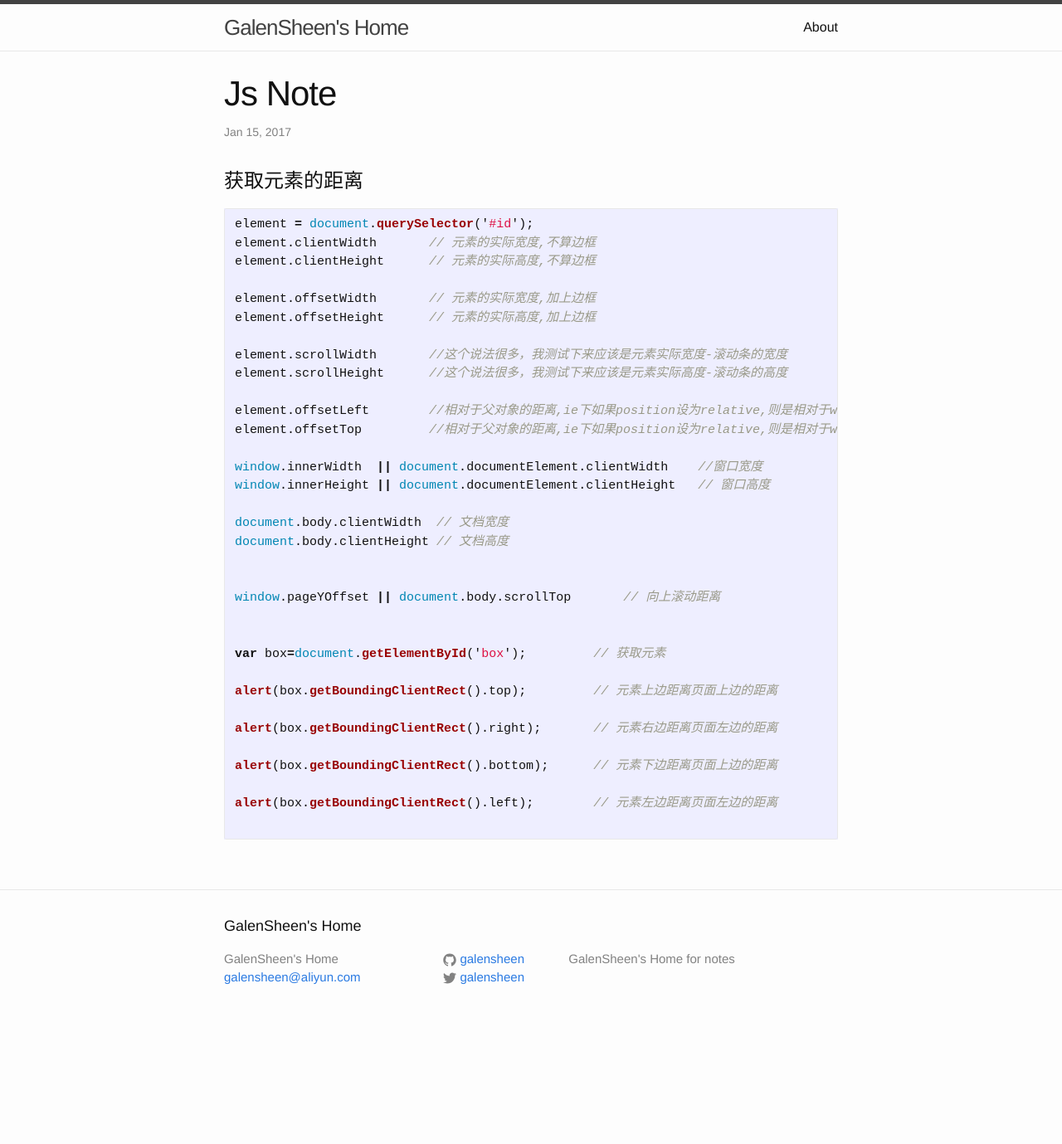
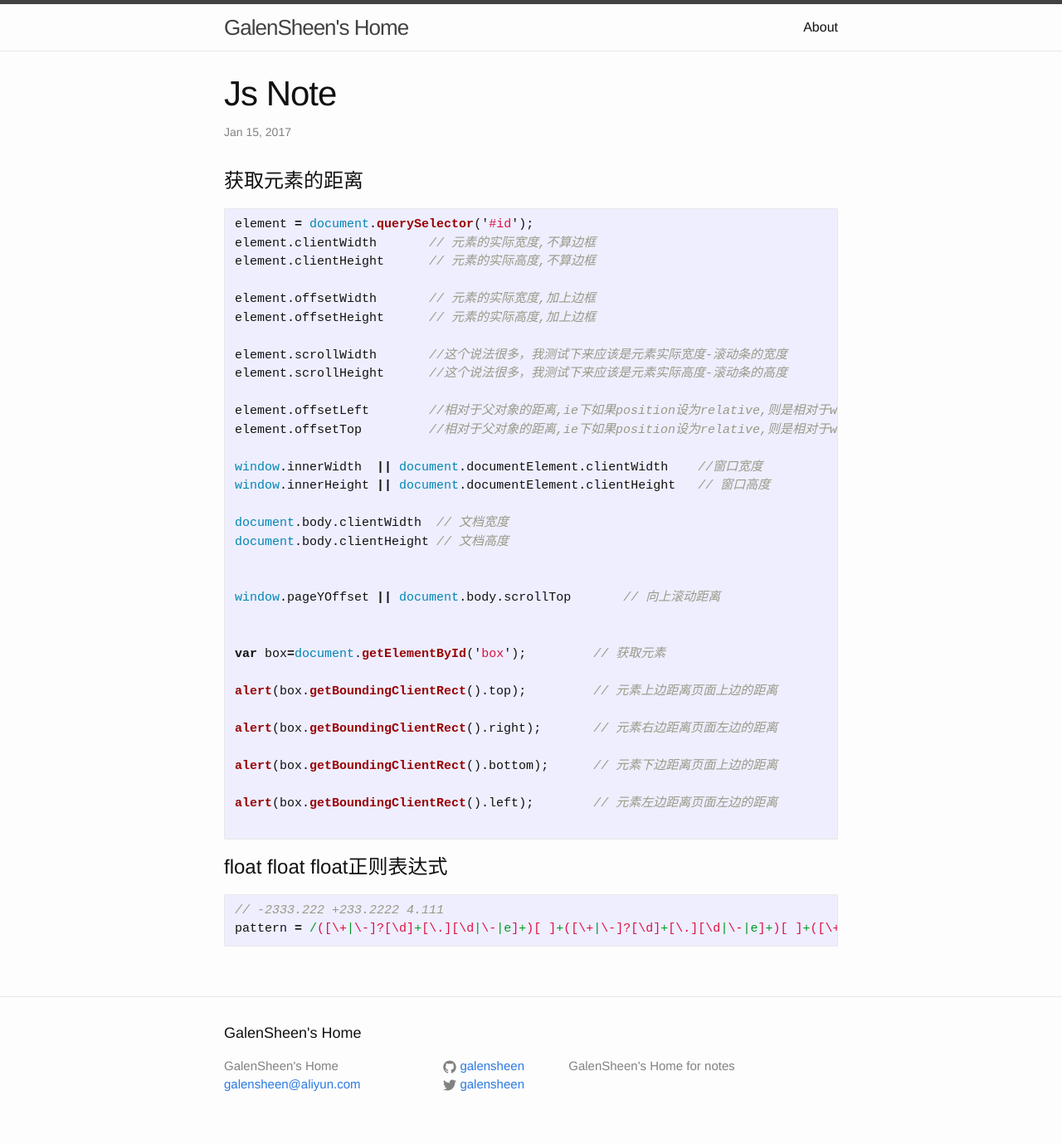
Before and after one commit to galensheen/galensheen.github.io, a Jekyll site: the page built from _posts/tattle/2017-01-15-js-note.md, in a window 1280 px wide. Shown: the whole page at 83% size. Built offline with Jekyll 4.4.1, drawn with Linux system fonts in a browser that asks for light colours; our own code applies the rules of GitHub Pages for plain Markdown files; before the commit the page ends 1250 px from its top, so only the background shows below that.

Commit message:
add float float regex

````diff
--- a/_posts/tattle/2017-01-15-js-note.md
+++ b/_posts/tattle/2017-01-15-js-note.md
@@ -35,3 +35,11 @@ alert(box.getBoundingClientRect().bottom);      // 元素下边距离页面上
 alert(box.getBoundingClientRect().left);        // 元素左边距离页面左边的距离
 
 ```
+
+
+# float float float正则表达式
+
+```javascript
+// -2333.222 +233.2222 4.111
+pattern = /([\+|\-]?[\d]+[\.][\d|\-|e]+)[ ]+([\+|\-]?[\d]+[\.][\d|\-|e]+)[ ]+([\+|\-]?[\d]+[\.][\d|\-|e]+)/g
+```
````
